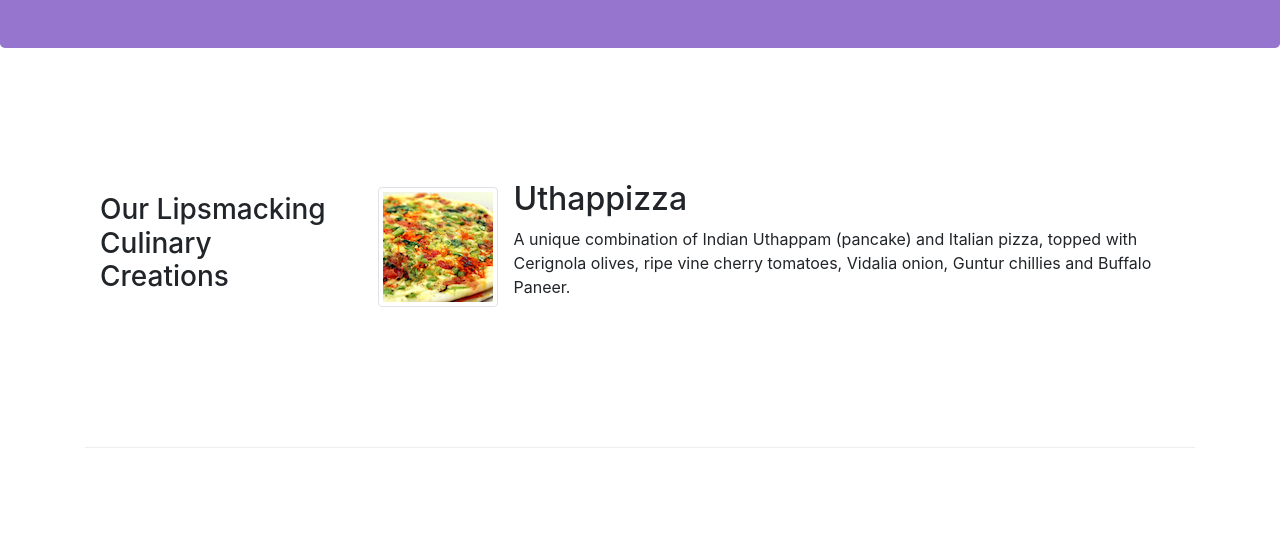
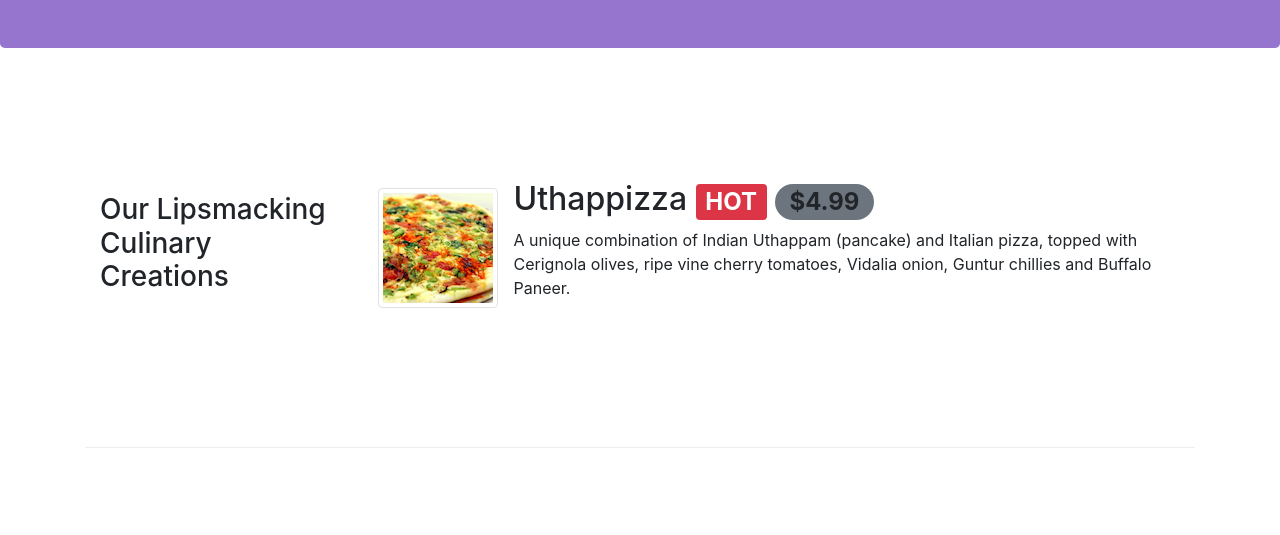
Before and after one commit to SaiHarshaKanamarla/Bootstrap_basics, a website: page index.html in a window 1280 px wide. Shown: the part 265-800 px from the top of the page. Drawn offline with nearby package versions, Linux system fonts and the light colour scheme.

Commit message:
Adding badges to the page to enhance the UI output

```diff
--- a/index.html
+++ b/index.html
@@ -55,7 +55,7 @@
                 <div class="media">
                     <img class="d-flex mr-3 img-thumbnail align-self-center" src="./img/uthappizza.png" alt="Uthappiza">
                     <div class="media-body">
-                        <h2>Uthappizza</h2>
+                        <h2>Uthappizza <span class="badge badge-danger ">HOT</span> <span class="badge badge-pill bg-secondary">$4.99</span></h2>
                         <p>A unique combination of Indian Uthappam (pancake) and Italian pizza, topped with Cerignola olives, ripe vine cherry tomatoes, Vidalia onion, Guntur chillies and Buffalo Paneer.</p>
                     </div>
 
```
Also changed, not shown: 1 other file.
